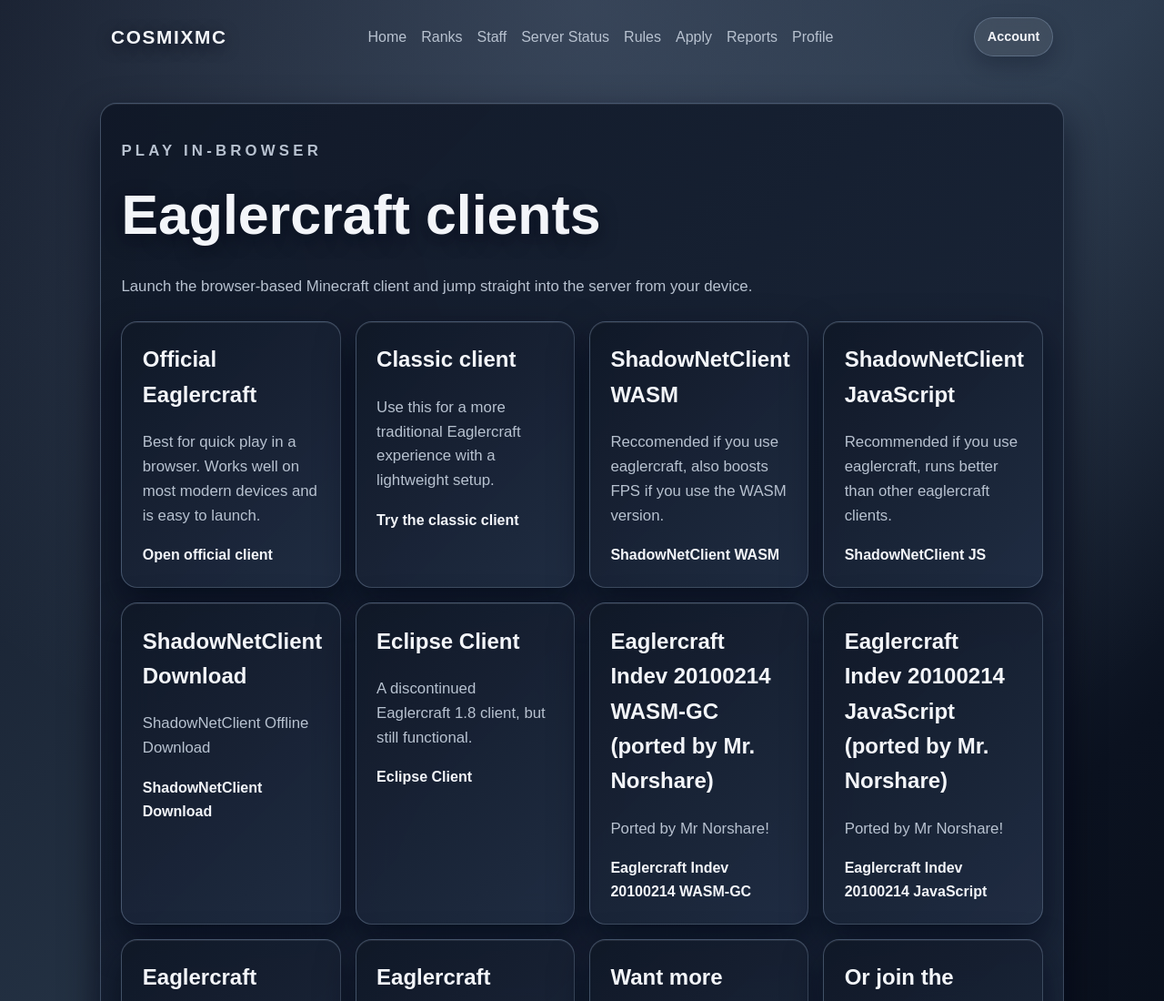
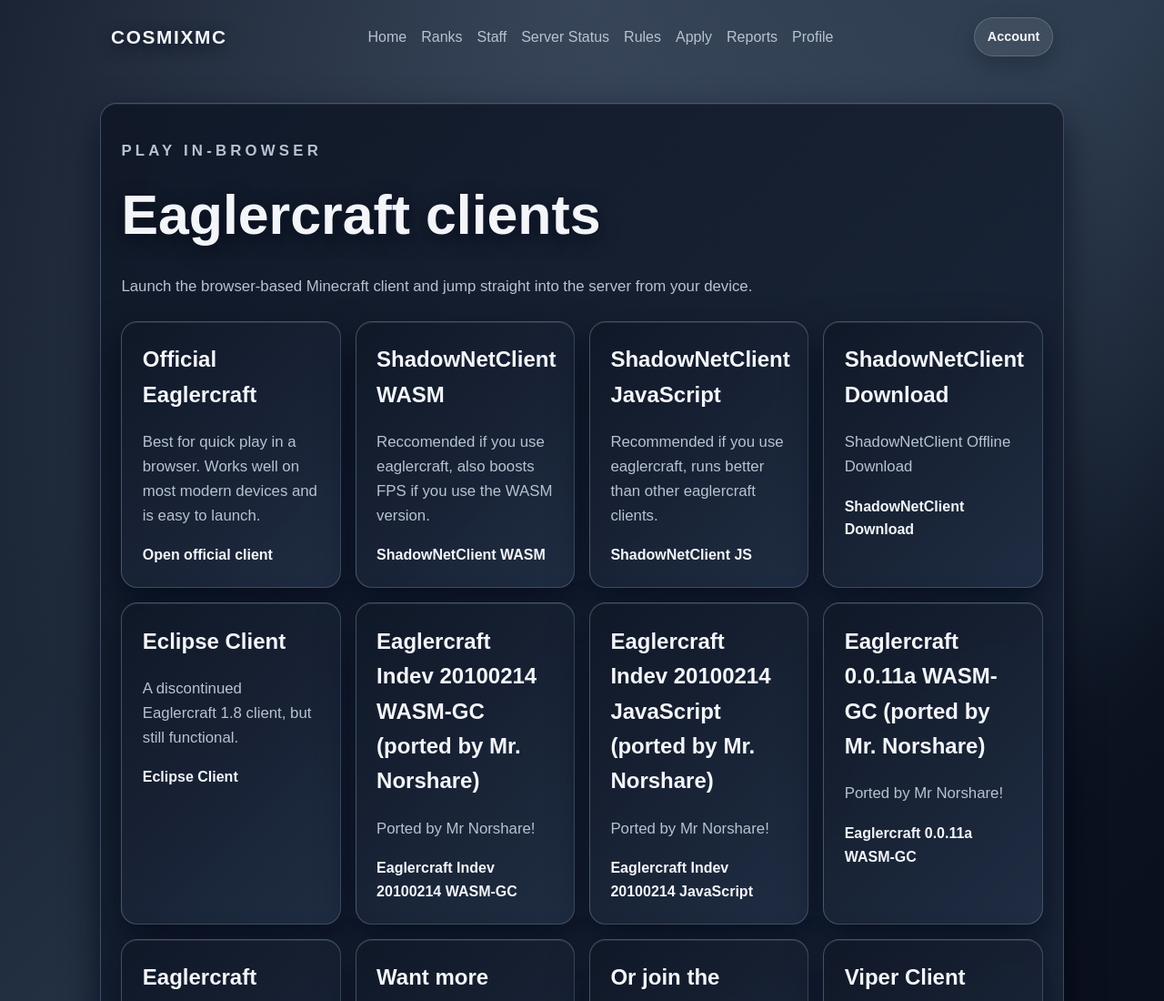
Before and after one commit to jamie666real/cosmix, a website: page eaglercraft.html in a window 1280 px wide. Shown: the top 1100 px of the page at 91% size. Drawn offline with Linux system fonts and the light colour scheme; no server answers.

Commit message:
removed classic client

```diff
--- a/eaglercraft.html
+++ b/eaglercraft.html
@@ -36,12 +36,6 @@
               <h2>Official Eaglercraft</h2>
               <p>Best for quick play in a browser. Works well on most modern devices and is easy to launch.</p>
               <a href="https://eaglercraft.com/" target="_blank" rel="noopener noreferrer">Open official client</a>
-            </article>
-
-            <article class="card">
-              <h2>Classic client</h2>
-              <p>Use this for a more traditional Eaglercraft experience with a lightweight setup.</p>
-              <a href="https://play.eaglercraft.com/" target="_blank" rel="noopener noreferrer">Try the classic client</a>
             </article>
 
             <article class="card">
```
